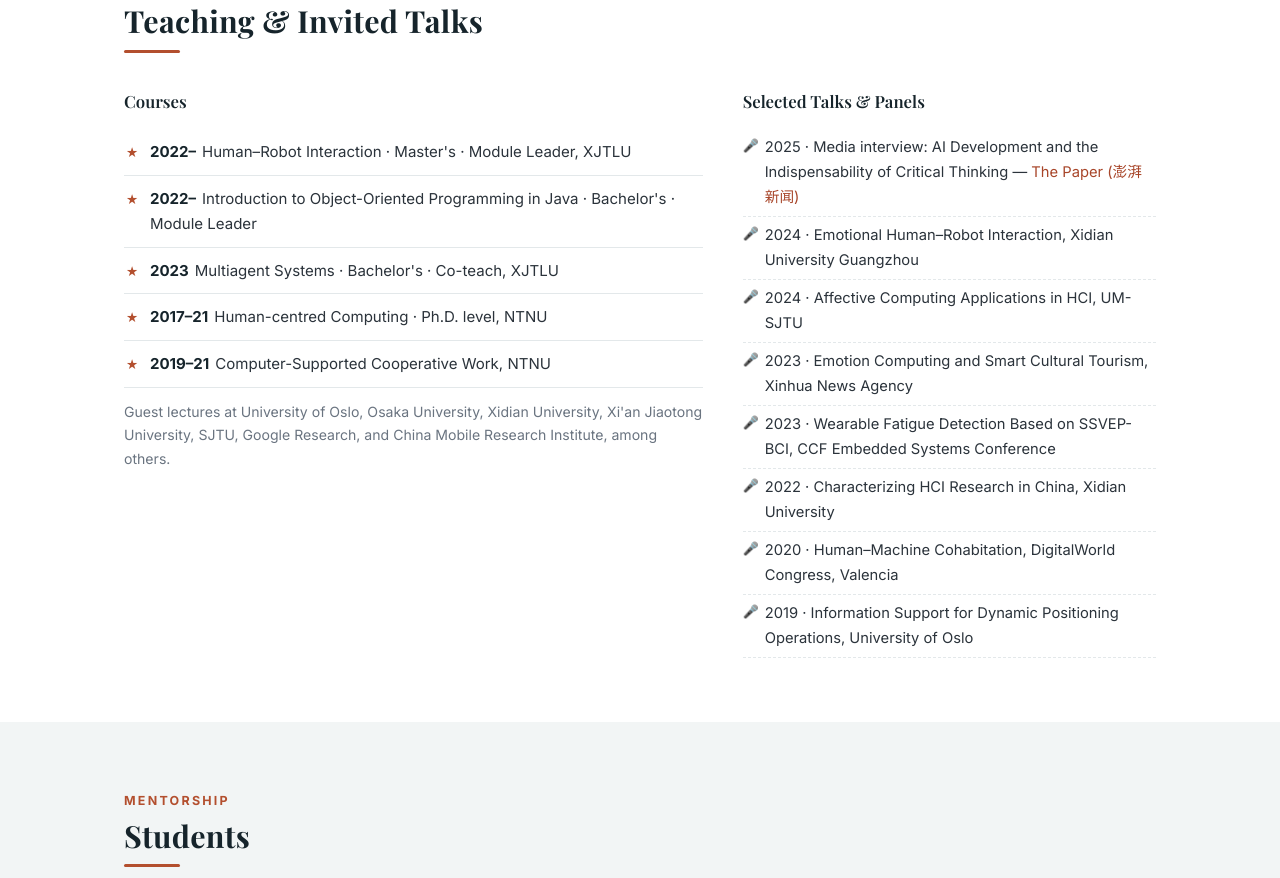
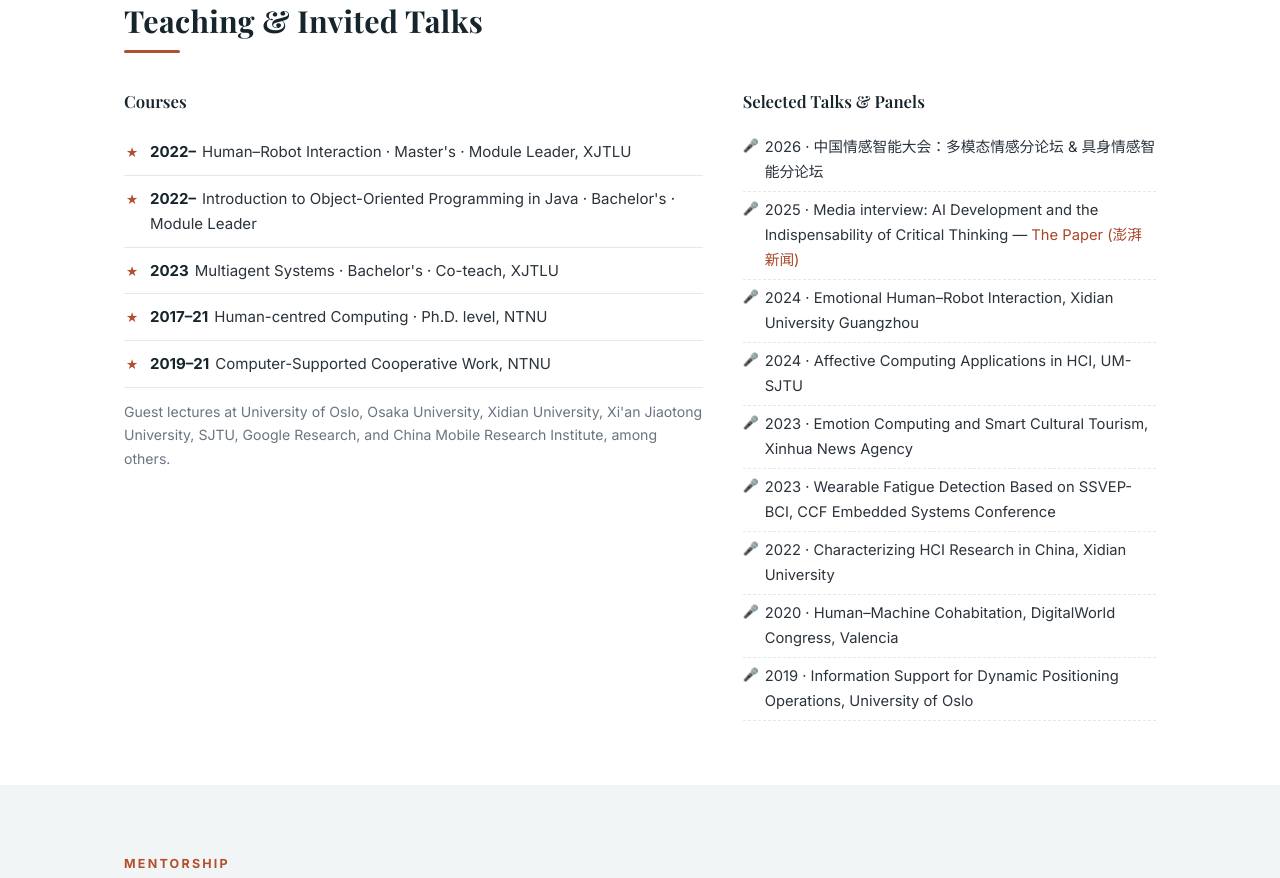
Before and after one commit to KMCoolCode/KMCoolCode.github.io, a plain HTML site: page index.html in a window 1280 px wide. Shown: the part 6651-7529 px from the top of the page. Drawn offline with Linux system fonts and the light colour scheme.

Commit message:
Add 2026 China Affective Intelligence Conference panels to talks

```diff
--- a/index.html
+++ b/index.html
@@ -663,6 +663,7 @@ footer .small{font-size:.83rem;margin-top:8px;color:#9fb3b3}
       <div>
         <h3 style="color:var(--heading);margin-bottom:14px;font-size:1.05rem">Selected Talks &amp; Panels</h3>
         <ul class="talks">
+          <li>2026 · 中国情感智能大会：多模态情感分论坛 &amp; 具身情感智能分论坛</li>
           <li>2025 · Media interview: AI Development and the Indispensability of Critical Thinking — <a href="https://www.thepaper.cn/newsDetail_forward_30132253" target="_blank" rel="noopener">The Paper (澎湃新闻)</a></li>
           <li>2024 · Emotional Human–Robot Interaction, Xidian University Guangzhou</li>
           <li>2024 · Affective Computing Applications in HCI, UM-SJTU</li>
```
